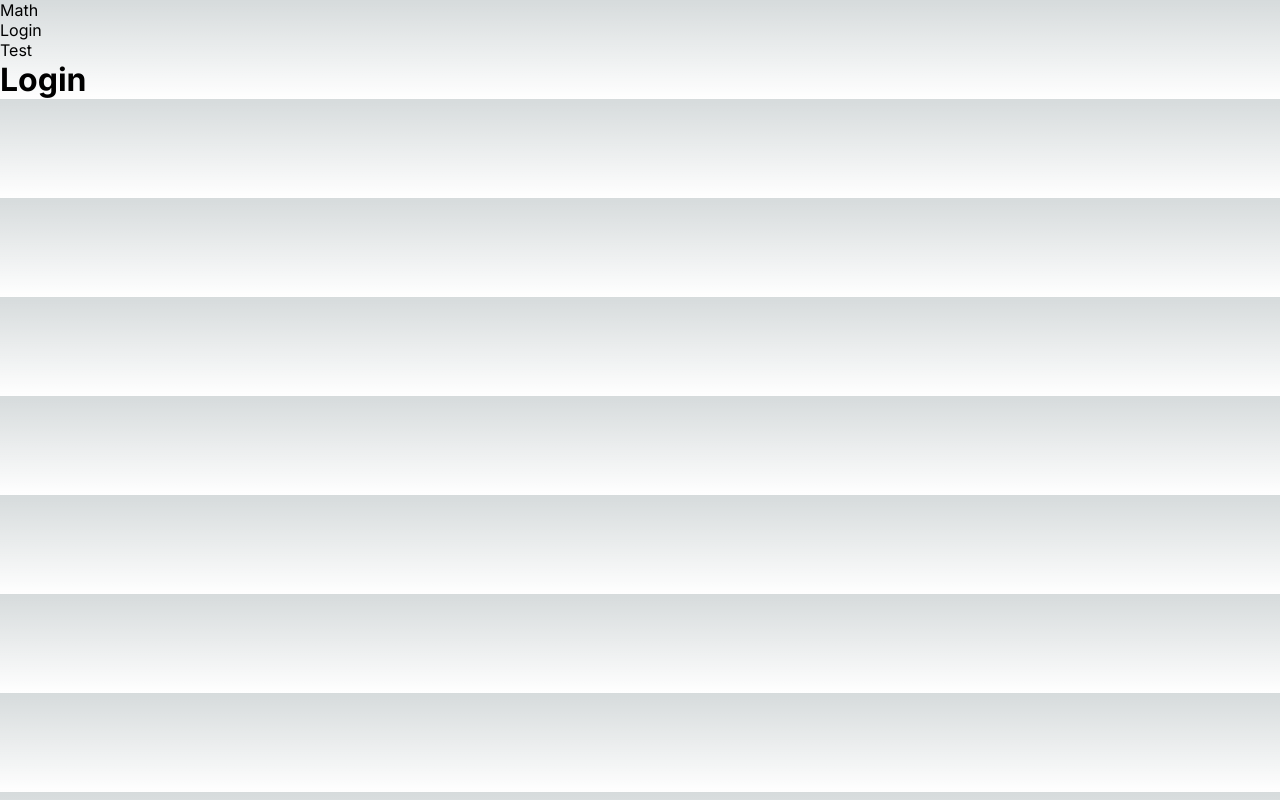
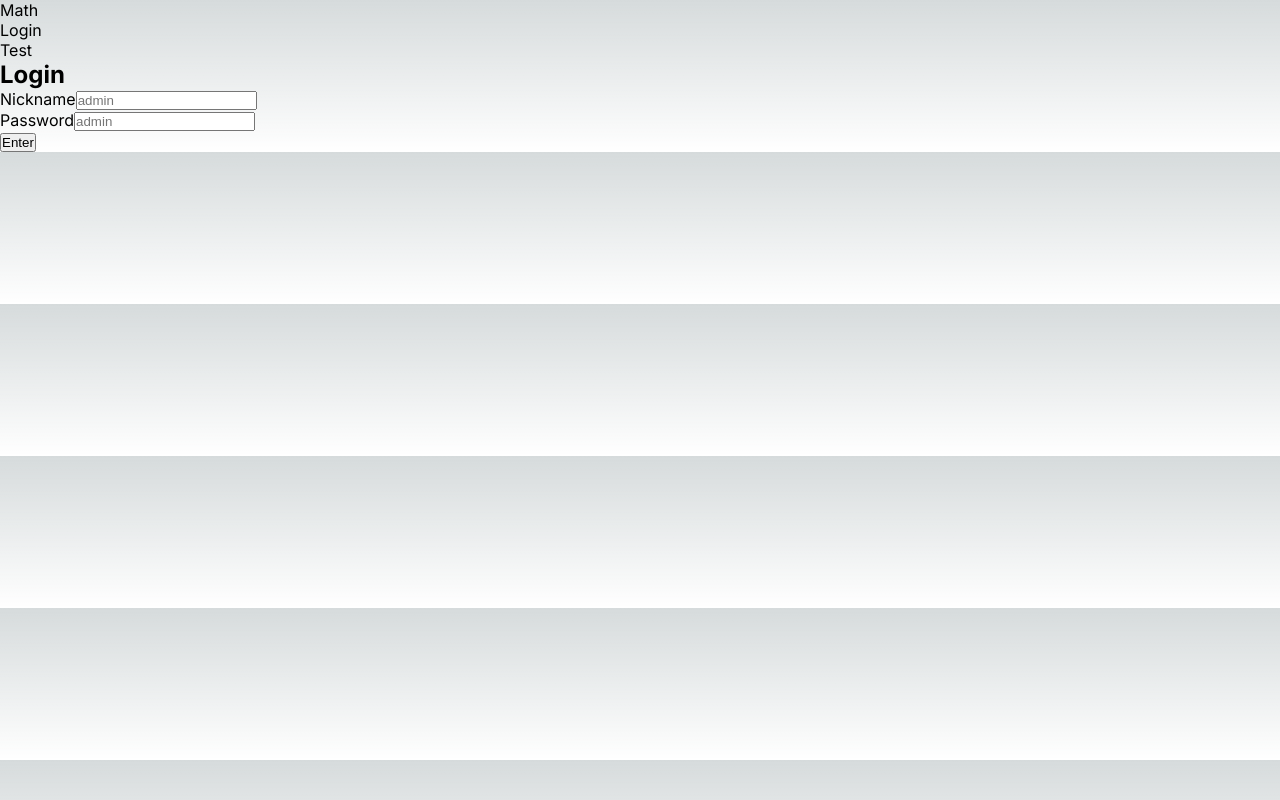
Before and after one commit to kimpors/form, a Next.js app: page /login in a window 1280 px wide. Built offline with nearby package versions, Linux system fonts and the light colour scheme.

Commit message:
Implement login section

```diff
--- a/app/login/page.tsx
+++ b/app/login/page.tsx
@@ -1,7 +1,40 @@
+'use client'
+
+import { FormEvent, useState } from 'react'
+
 const Login = () =>
 {
+  const [name, setName] = useState('')
+  const [pass, setPass] = useState('')
+  const [result, setResult] = useState('')
+
+  function login(e: FormEvent) {
+    e.preventDefault();
+
+    if (name == "admin" && pass == "admin") {
+      setResult("Success");
+    } else {
+      setResult("Wrong login or password")
+    }
+  }
+
   return(
-    <h1>Login</h1>
+    <article>
+      <form onSubmit={ login }>
+        <h2>Login</h2>
+
+        <p>
+          <label>Nickname</label>
+          <input placeholder="admin" required value={ name } onChange={ (e) => setName(e.target.value) }/>
+        </p>
+        <p>
+          <label>Password</label>
+          <input type="password" placeholder="admin" required value={ pass } onChange={ (e) => setPass(e.target.value) }/>
+        </p>
+        <button type="submit">Enter</button>
+      </form>
+      <section><h2>{ result }</h2></section>
+    </article>
   )
 }
 
```
